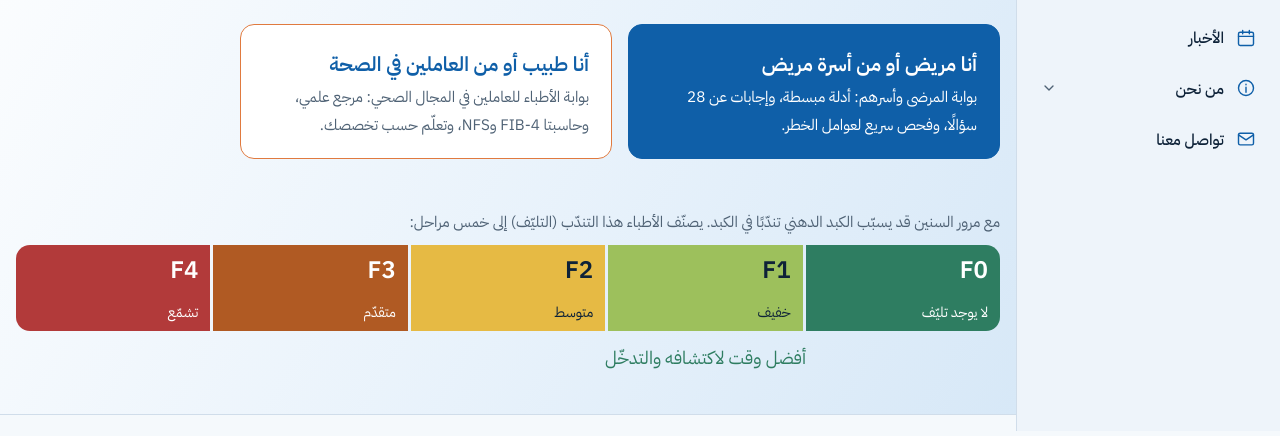
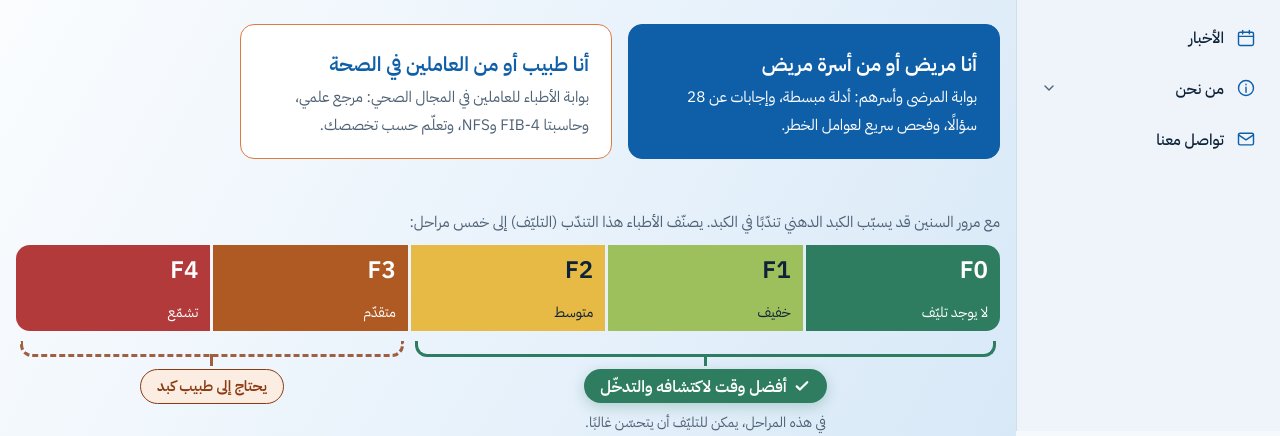
Before and after one commit to drmahmouddesoky/metabolic-liver-academy, a plain HTML site: page ar/index.html in a window 1280 px wide. Shown: the part 369-805 px from the top of the page. Drawn offline with Linux system fonts and the light colour scheme.

Commit message:
Arabic home: fibrosis scale callout

```diff
--- a/ar/index.html
+++ b/ar/index.html
@@ -63,7 +63,15 @@
 <div class="s4" role="listitem"><b>F4</b><span><span data-lang="ar">تشمّع</span></span></div>
 </div>
 <div class="scale-window">
-<div class="catch"><span data-lang="ar">أفضل وقت لاكتشافه والتدخّل</span></div>
+<div class="catch">
+<span aria-hidden="true" class="brk"></span>
+<span class="pill"><svg aria-hidden="true" height="18" viewbox="0 0 24 24" width="18"><path d="M5 12.5l4.2 4.2L19 7" fill="none" stroke="currentColor" stroke-linecap="round" stroke-linejoin="round" stroke-width="3"></path></svg><span><span data-lang="ar">أفضل وقت لاكتشافه والتدخّل</span></span></span>
+<span class="sub"><span data-lang="ar">في هذه المراحل، يمكن للتليّف أن يتحسّن غالبًا.</span></span>
+</div>
+<div class="late">
+<span aria-hidden="true" class="brk"></span>
+<span class="pill"><span data-lang="ar">يحتاج إلى طبيب كبد</span></span>
+</div>
 </div>
 </div>
 </div>
```
